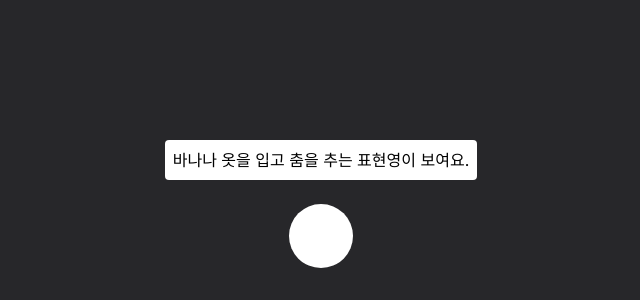
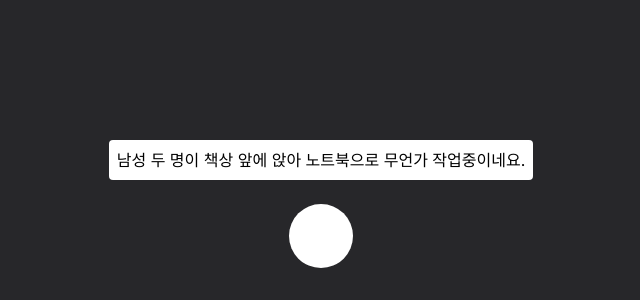
Before and after one commit to DY-MAKE/withme, a Next.js app in the folder apps/frontend/: page / in a window 1280 px wide. Shown: the part 500-800 px from the top of the page, without its empty margins (319-959 px from the left). Built offline with nearby package versions, Linux system fonts and the light colour scheme.

Commit message:
chore: update text content in Card component

```diff
--- a/apps/frontend/app/page.tsx
+++ b/apps/frontend/app/page.tsx
@@ -19,7 +19,7 @@ export default function Home() {
         )}
       >
         <Card className="min-w-64">
-          바나나 옷을 입고 춤을 추는 표현영이 보여요.
+          남성 두 명이 책상 앞에 앉아 노트북으로 무언가 작업중이네요.
         </Card>
         <CameraButton />
       </div>
```
